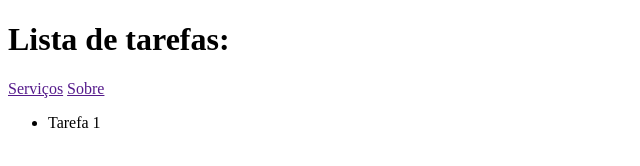
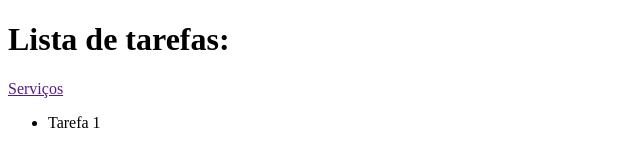
Before and after one commit to zxF3n1xz/lista-tarefa-definitiva, a plain HTML site: page index.html in a window 1280 px wide. Shown: the full height of the page, 0-640 px from the left. Drawn offline with Linux system fonts and the light colour scheme.

Commit message:
Update index.html

```diff
--- a/index.html
+++ b/index.html
@@ -10,7 +10,6 @@
         <h1>Lista de tarefas:</h1>
         <nav>
             <a href="">Serviços</a>
-            <a href="">Sobre</a>
         </nav>
     </header>
     <ul>
```
